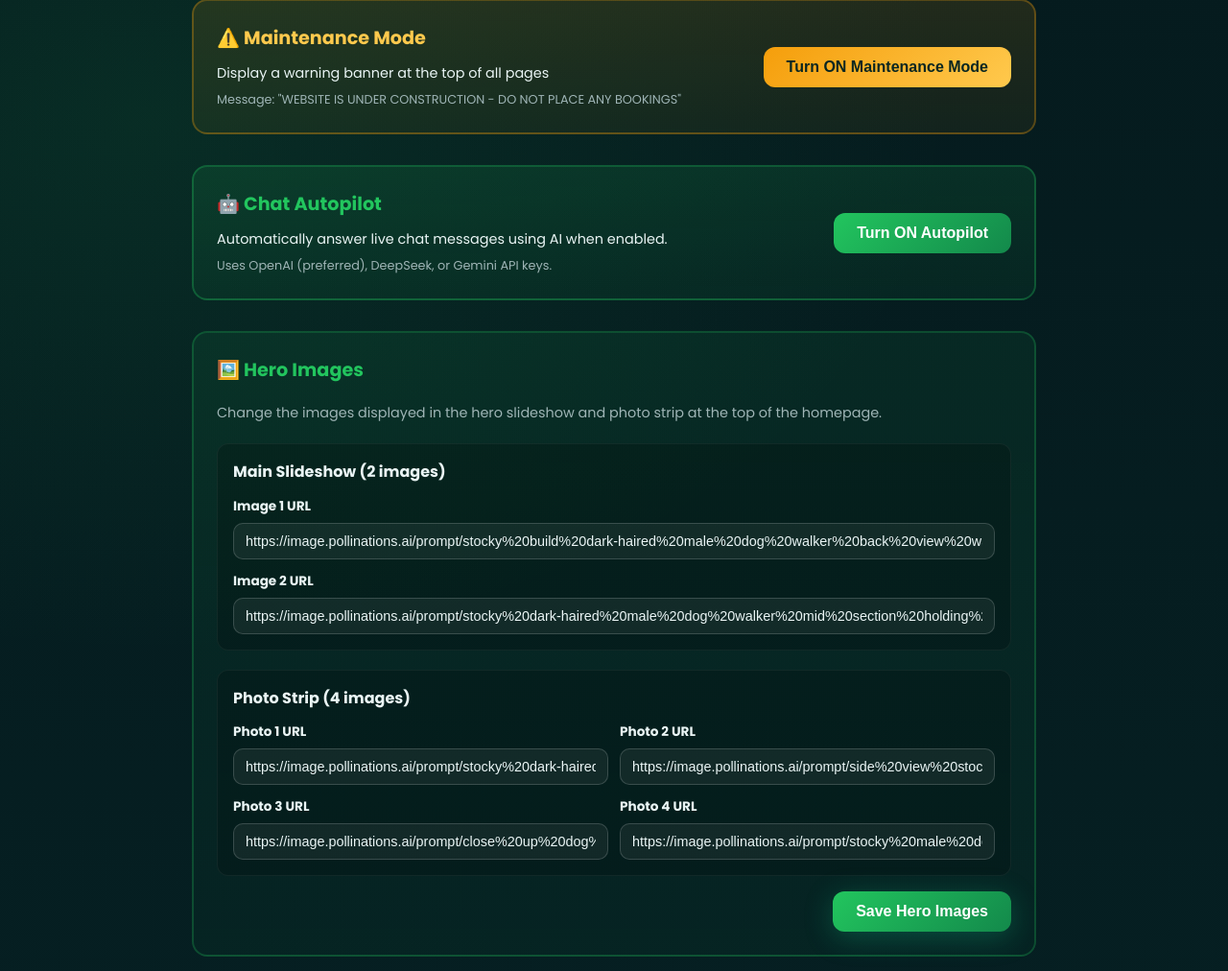
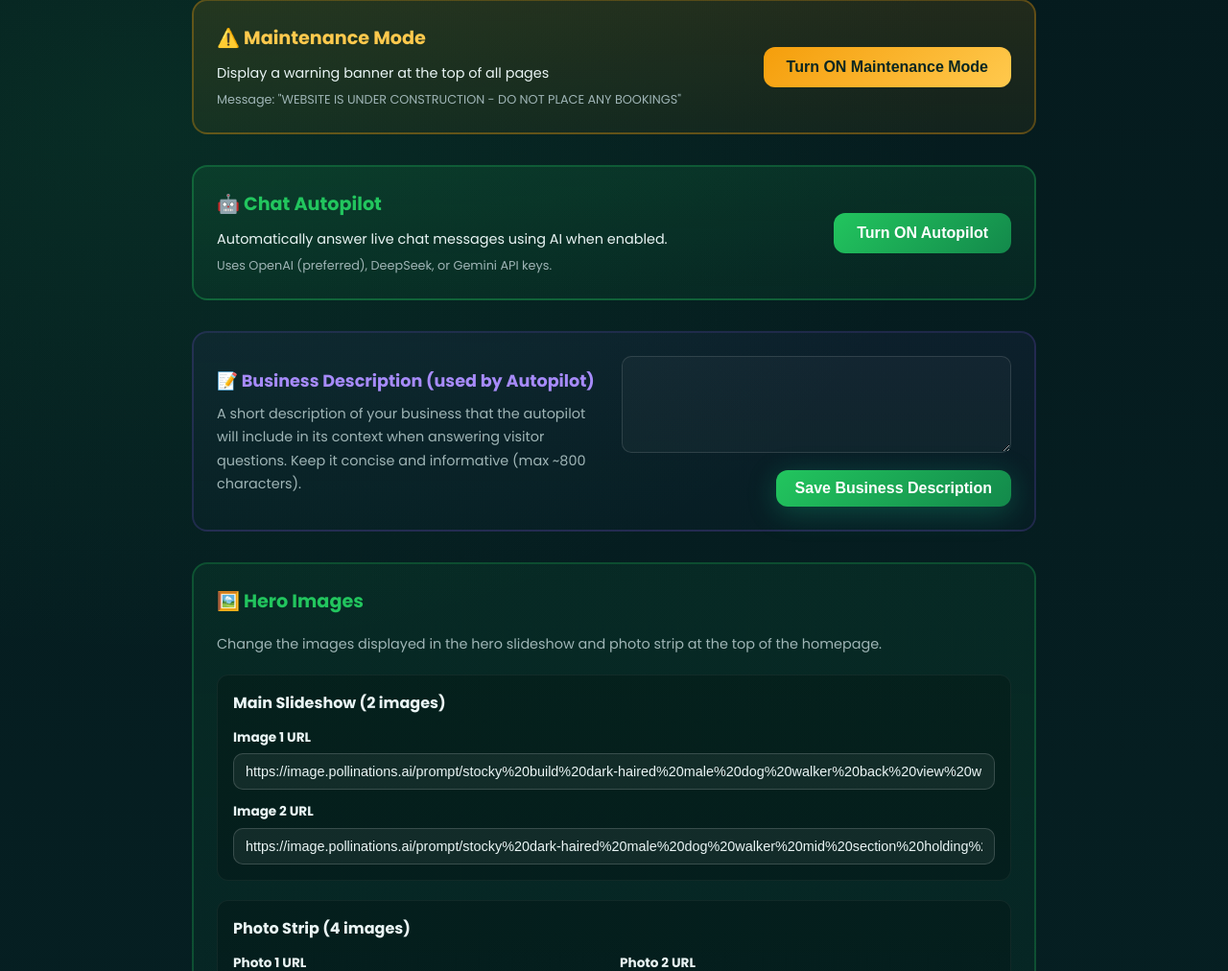
Before and after one commit to andyfast20-sketch/dogwalking2, a Flask app: page /admin/content in a window 1280 px wide. Shown: the part 344-1356 px from the top of the page at 96% size. Run offline with Flask 3, Linux system fonts and the light colour scheme; data comes from the database, SQL or seed files in the repository; data that the repository does not hold is empty.

Commit message:
Admin: add editable business description and wire it into autopilot context

```diff
--- a/app.py
+++ b/app.py
@@ -675,6 +675,25 @@ def get_maintenance_mode():
         result = conn.execute(text("SELECT value FROM site_settings WHERE key='maintenance_mode'")).fetchone()
         return result.value == 'true' if result else False
 
+
+def get_business_description() -> str:
+    """Return the admin-provided business description used to seed the autopilot context."""
+    init_db()
+    with engine.begin() as conn:
+        row = conn.execute(text("SELECT value FROM site_settings WHERE key='business_description'")).fetchone()
+        return row.value if row and row.value else ''
+
+
+def set_business_description(text_value: str):
+    """Save the admin-provided business description into site_settings."""
+    init_db()
+    with engine.begin() as conn:
+        try:
+            conn.execute(text("INSERT INTO site_settings (key, value) VALUES ('business_description', :v) ON CONFLICT (key) DO UPDATE SET value = EXCLUDED.value"), {"v": text_value})
+        except Exception:
+            # SQLite fallback
+            conn.execute(text("INSERT OR REPLACE INTO site_settings (key, value) VALUES ('business_description', :v)"), {"v": text_value})
+
 def get_autopilot_enabled():
     """Return True if chat autopilot is enabled."""
     init_db()
@@ -1656,7 +1675,8 @@ def admin_content():
     contact_info = get_contact_info()
     service_areas = fetch_service_areas()
     homepage_sections = fetch_homepage_sections()
-    return render_template('admin_content.html', services=services, maintenance_mode_enabled=maintenance_mode, autopilot_enabled=autopilot, hero_imgs=hero_imgs, meet_andy=meet_andy, contact_info=contact_info, service_areas=service_areas, homepage_sections=homepage_sections)
+    business_desc = get_business_description()
+    return render_template('admin_content.html', services=services, maintenance_mode_enabled=maintenance_mode, autopilot_enabled=autopilot, hero_imgs=hero_imgs, meet_andy=meet_andy, contact_info=contact_info, service_areas=service_areas, homepage_sections=homepage_sections, business_description=business_desc)
 
 @app.post('/admin/content/service/<int:service_id>')
 def admin_content_update(service_id: int):
@@ -1763,6 +1783,16 @@ def admin_chat_autopilot_toggle():
         return auth_result
     enabled = request.form.get('enabled') == 'true'
     set_autopilot_enabled(enabled)
+    return redirect(url_for('admin_content'))
+
+
+@app.post('/admin/content/business-description')
+def admin_business_description_update():
+    auth_result = require_admin()
+    if isinstance(auth_result, Response):
+        return auth_result
+    desc = (request.form.get('business_description') or '').strip()
+    set_business_description(desc)
     return redirect(url_for('admin_content'))
 
 @app.post('/admin/service-areas/add')
--- a/templates/admin_content.html
+++ b/templates/admin_content.html
@@ -64,6 +64,22 @@
           Turn ON Autopilot
         </button>
         {% endif %}
+      </form>
+    </div>
+  </div>
+
+  <!-- Business Description for Autopilot Context -->
+  <div style="background:linear-gradient(180deg,rgba(139,92,246,.06),rgba(139,92,246,.02));border:2px solid rgba(139,92,246,.18);border-radius:16px;padding:24px;margin-bottom:32px">
+    <div style="display:flex;align-items:center;justify-content:space-between;gap:16px;flex-wrap:wrap">
+      <div style="flex:1;min-width:280px">
+        <h3 style="margin:0 0 8px;color:#a78bfa;font-size:1.1rem">📝 Business Description (used by Autopilot)</h3>
+        <p style="margin:0;color:var(--muted);font-size:.9rem">A short description of your business that the autopilot will include in its context when answering visitor questions. Keep it concise and informative (max ~800 characters).</p>
+      </div>
+      <form method="post" action="{{ url_for('admin_business_description_update') }}" style="flex:1;margin:0">
+        <textarea name="business_description" rows="5" maxlength="2000" style="width:100%;padding:12px;border-radius:10px;border:1px solid rgba(255,255,255,.12);background:rgba(255,255,255,.03);color:var(--text);resize:vertical">{{ business_description }}</textarea>
+        <div style="text-align:right;margin-top:10px">
+          <button class="btn primary" type="submit" style="padding:10px 20px;font-weight:700">Save Business Description</button>
+        </div>
       </form>
     </div>
   </div>
```
